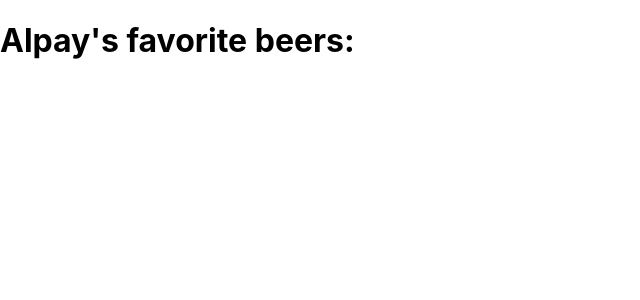
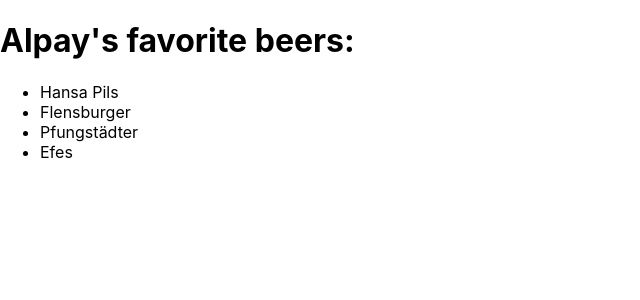
Before and after one commit to Alpay2020/react-start, a React (Create React App) app: page / in a window 1280 px wide. Shown: the top 300 px of the page, without its empty margins (0-640 px from the left). Built offline with nearby package versions, Linux system fonts and the light colour scheme.

Commit message:
Add beer list

```diff
--- a/src/App.js
+++ b/src/App.js
@@ -1,11 +1,14 @@
 import React from 'react';
 import Header from './components/Header';
+import List from "./components/List";
+
+const beers = ["Hansa Pils" , "Flensburger" , "Pfungstädter" , "Efes" ]
 
 function App() {
   return (
     <div className="App">
-      <Header></Header>
-
+      <Header />
+      <List items={beers}/>
     </div>
   );
 }
--- /dev/null
+++ b/src/components/List.js
@@ -0,0 +1,10 @@
+import React from "react";
+import ListItem from "./ListItem";
+
+
+export default function List(props) {
+    return (<ul>
+        {props.items.map((item) => (<ListItem itemName={item} />))}
+    </ul>);
+
+}
--- /dev/null
+++ b/src/components/ListItem.js
@@ -0,0 +1,6 @@
+import React from "react";
+
+export default function ListItem(props) {
+    return (<li>{props.itemName}</li>)
+
+}
```
